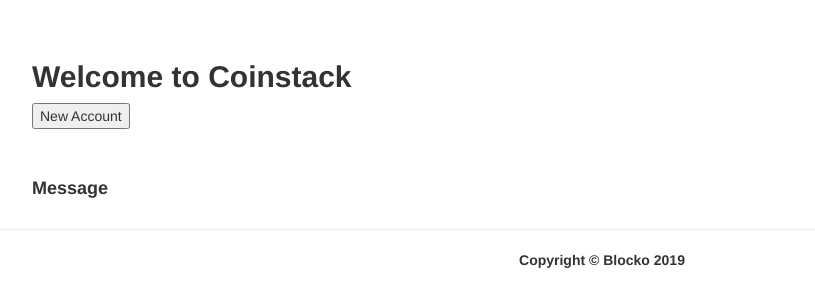
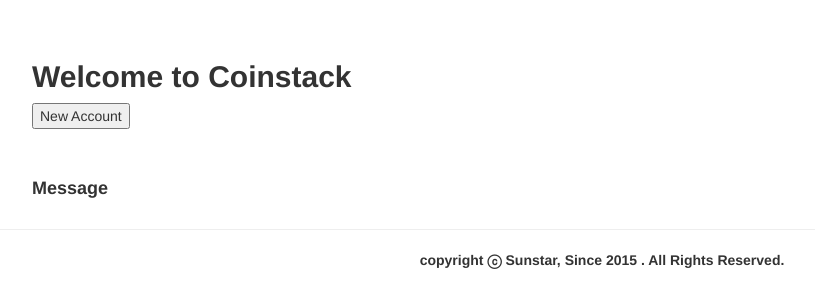
Before and after one commit to sotolab/node_html, a website: page views/index.html in a window 1280 px wide. Shown: the whole page, without its empty margins (38-853 px from the left). Drawn offline with nearby package versions, Linux system fonts and the light colour scheme.

Commit message:
Update index.html

```diff
--- a/views/index.html
+++ b/views/index.html
@@ -53,9 +53,9 @@ $(document).ready(function(){
   </div>
 <hr>
 <footer class="py-5 bg-dark">
-  <div class="container">
-    <p class="m-0 text-center text-white"><b>Copyright &copy; Blocko 2019</b></p>
-  </div>
-</footer>
+		<div class="container">
+			<p class="m-0 text-center text-white"><b>copyright ⓒ Sunstar, Since 2015 . All Rights Reserved. </b></p>
+		</div>
+	</footer>
 </body>
 </html>
```
